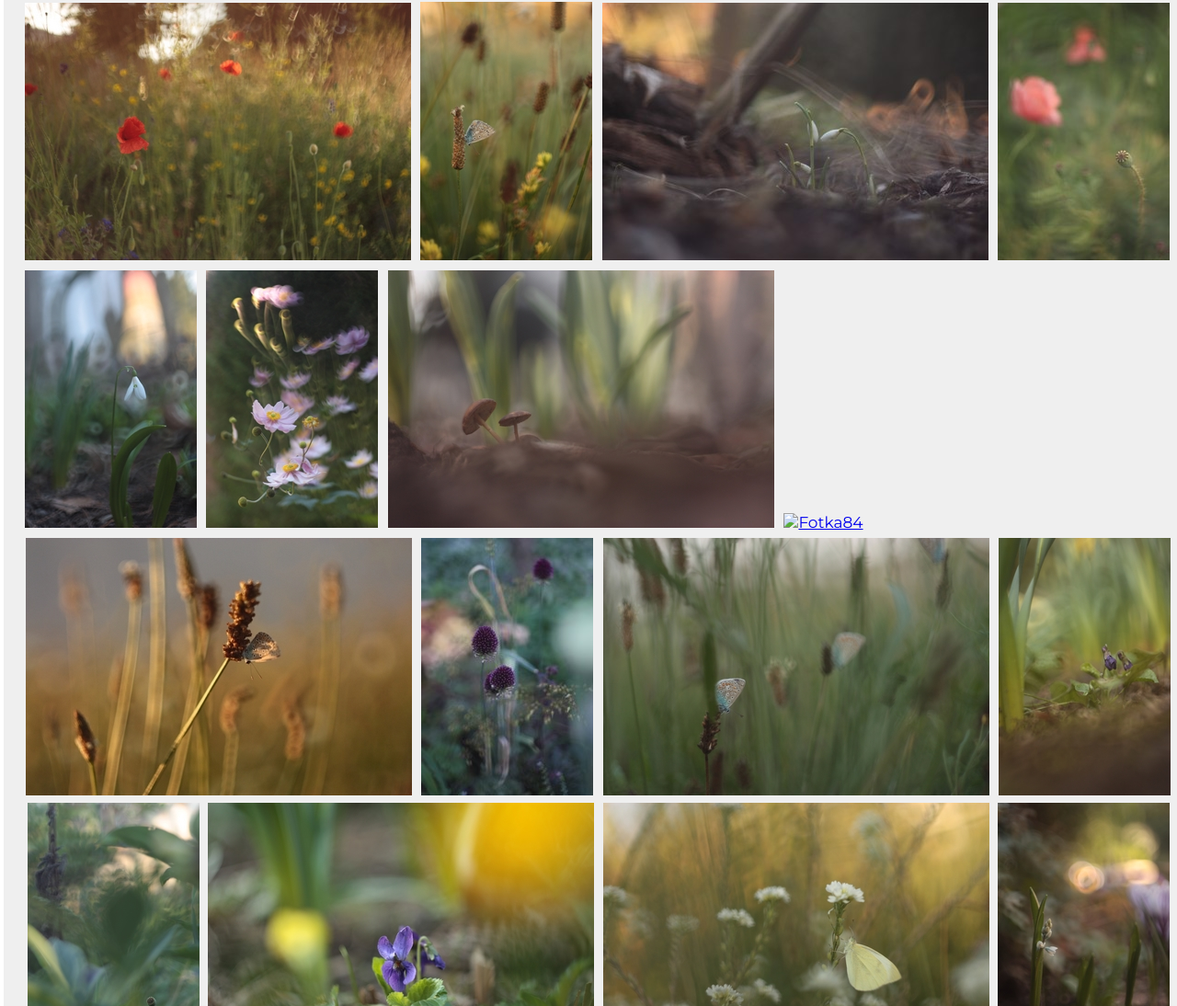
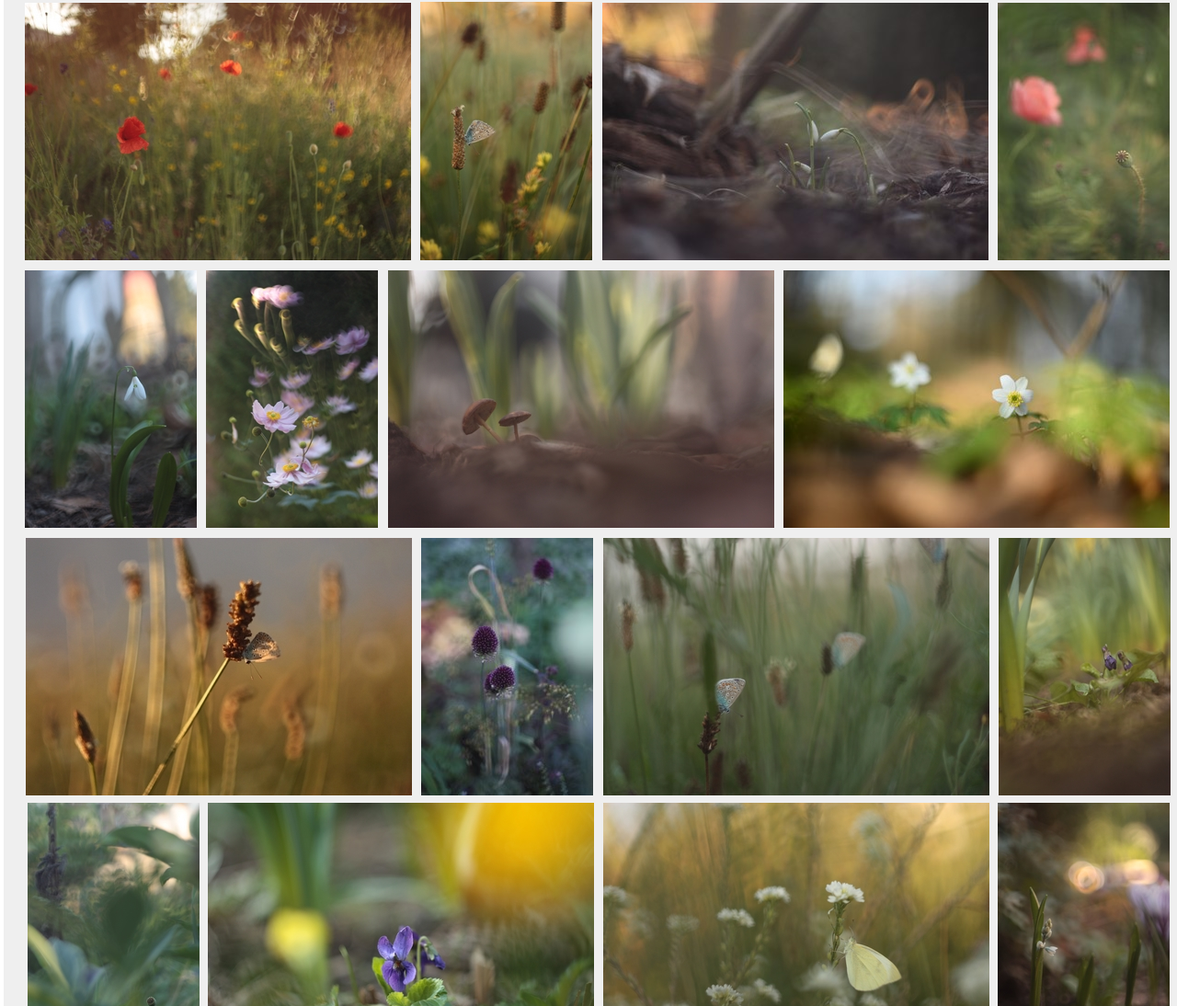
Before and after one commit to Sylwia091/Sylwia091.github.io, a plain HTML site: page index.html in a window 1280 px wide. Shown: the part 2615-3709 px from the top of the page at 92% size. Drawn offline with Linux system fonts and the light colour scheme.

Commit message:
Update index.html

```diff
--- a/index.html
+++ b/index.html
@@ -301,7 +301,7 @@
 
 												<div class="zdjecie9">
 				<figure9>
-					<a href="img/DCM_2736.JPG" data-lightbox="DCM_2736.JPG"><img src="img/DCM_2736po.JPG" alt="Fotka84"></a>
+					<a href="img/DSC_2736.JPG" data-lightbox="DSC_2736.JPG"><img src="img/DSC_2736po.JPG" alt="Fotka84"></a>
 					</figure>
 					</div>
 
```
